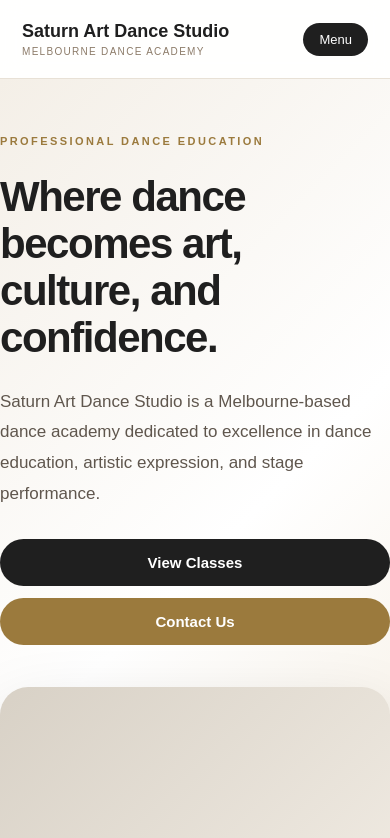
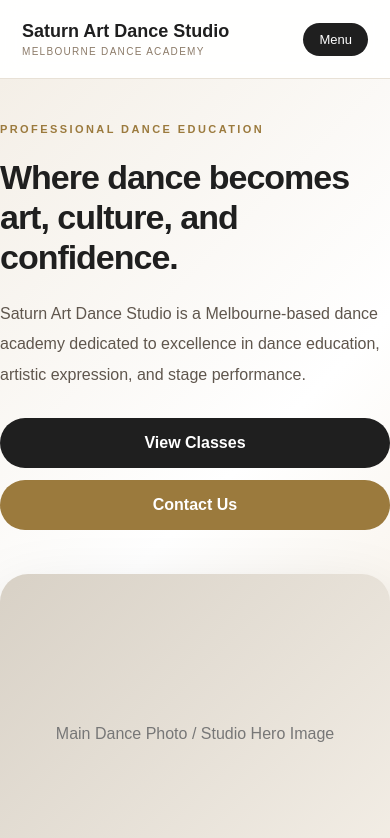
Before and after one commit to isaacdance2018-cmyk/saturn-art-dance-website, a Next.js app: page / in a window 390 px wide. Shown: the top 838 px of the page. Built offline with nearby package versions, Linux system fonts and the light colour scheme.

Commit message:
Update globals.css

```diff
--- a/app/globals.css
+++ b/app/globals.css
@@ -427,3 +427,46 @@ p { line-height: 1.75; }
     padding-top: 52px !important;
   }
 }
+
+@media (max-width: 900px) {
+
+  .hero-grid {
+    padding: 40px 0 50px !important;
+    gap: 34px !important;
+  }
+
+  .hero-text-area {
+    padding: 0 6px !important;
+  }
+
+  h1 {
+    font-size: 34px !important;
+    line-height: 1.18 !important;
+    letter-spacing: -0.03em !important;
+    margin-bottom: 22px !important;
+  }
+
+  .hero-text {
+    font-size: 16px !important;
+    line-height: 1.9 !important;
+    margin-top: 22px !important;
+    color: #5f564d !important;
+  }
+
+  .label {
+    margin-bottom: 18px !important;
+  }
+
+  .actions {
+    margin-top: 28px !important;
+  }
+
+  .button {
+    padding: 16px 24px !important;
+    font-size: 16px !important;
+  }
+
+  .hero-image {
+    margin-top: 10px !important;
+  }
+}
```
